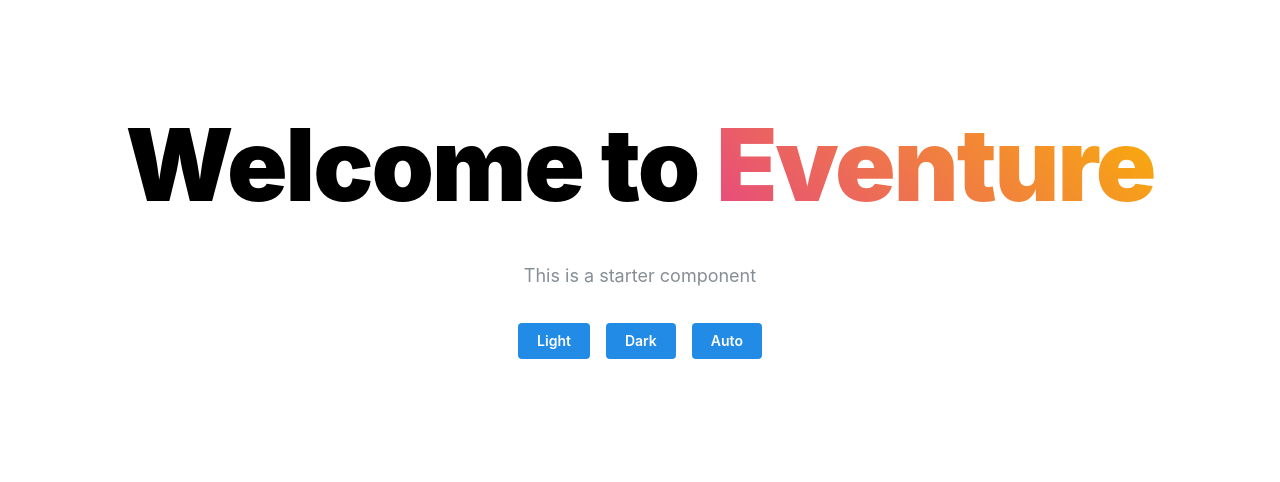
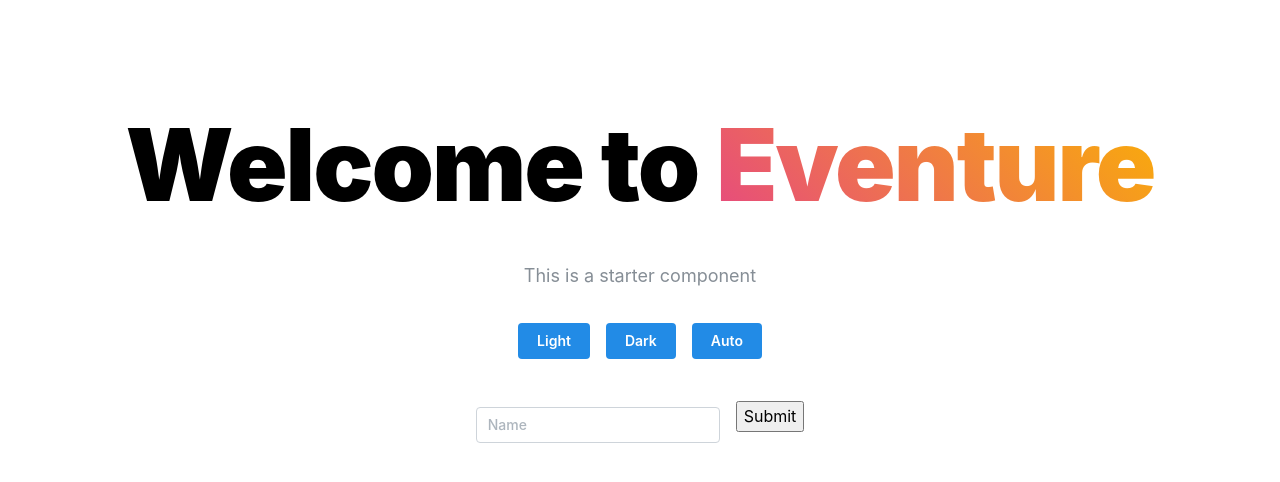
Before and after one commit to UoaWDCC/eventure-dashboard, a Next.js app: page / in a window 1280 px wide. Shown: the top 482 px of the page. Built offline with nearby package versions, Linux system fonts and the light colour scheme.

Commit message:
added textbox and button to homepage

```diff
--- /dev/null
+++ b/components/NewInput/NewInput.tsx
@@ -0,0 +1,31 @@
+import { useState } from 'react';
+import {Group, TextInput } from '@mantine/core';
+import classes from './input.module.css';
+
+export function NewInput() {
+  const [focused, setFocused] = useState(false);
+  const [value, setValue] = useState('');
+  const floating = value.trim().length !== 0 || focused || undefined;
+
+  return (
+    <Group justify="center" mt="xl">
+      <TextInput
+        label="Name"
+        placeholder="Enter your name"
+        required
+        classNames={classes}
+        value={value}
+        onChange={(event) => setValue(event.currentTarget.value)}
+        onFocus={() => setFocused(true)}
+        onBlur={() => setFocused(false)}
+        mt="md"
+        autoComplete="nope"
+        data-floating={floating}
+        labelProps={{ 'data-floating': floating }}
+      />
+      <button type = "button">
+        Submit
+      </button>
+    </Group>
+  );
+}
--- /dev/null
+++ b/components/NewInput/input.module.css
@@ -0,0 +1,45 @@
+.root {
+  position: relative;
+}
+
+.label {
+  position: absolute;
+  z-index: 2;
+  top: 7px;
+  left: var(--mantine-spacing-sm);
+  pointer-events: none;
+  color: light-dark(var(--mantine-color-gray-5), var(--mantine-color-dark-3));
+  transition:
+    transform 150ms ease,
+    font-size 150ms ease,
+    color 150ms ease;
+
+  &[data-floating] {
+    transform: translate(calc(var(--mantine-spacing-sm) * -1), -28px);
+    font-size: var(--mantine-font-size-xs);
+    font-weight: 500;
+    color: light-dark(var(--mantine-color-black), var(--mantine-color-white));
+  }
+}
+
+.required {
+  transition: opacity 150ms ease;
+  opacity: 0;
+
+  [data-floating] & {
+    opacity: 1;
+  }
+}
+
+.input {
+  &::placeholder {
+    transition: color 150ms ease;
+    color: transparent;
+  }
+
+  &[data-floating] {
+    &::placeholder {
+      color: var(--mantine-color-placeholder);
+    }
+  }
+}
--- a/pages/index.tsx
+++ b/pages/index.tsx
@@ -1,11 +1,12 @@
 import { ColorSchemeToggle } from '../components/ColorSchemeToggle/ColorSchemeToggle';
 import { Welcome } from '../components/Welcome/Welcome';
-
+import { NewInput } from '@/components/NewInput/NewInput';
 export default function HomePage() {
   return (
     <>
       <Welcome />
       <ColorSchemeToggle />
+      <NewInput />
     </>
   );
 }
```
Also changed, not shown: components/Welcome/Welcome.tsx (line endings or trailing spaces).
